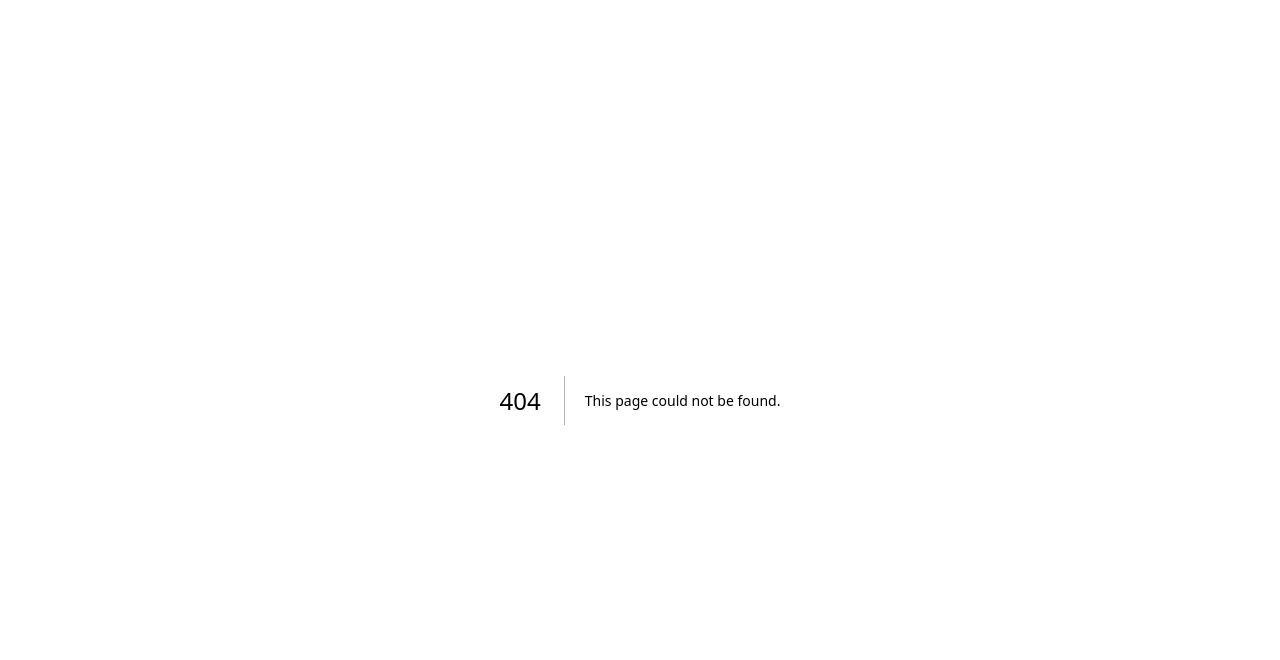
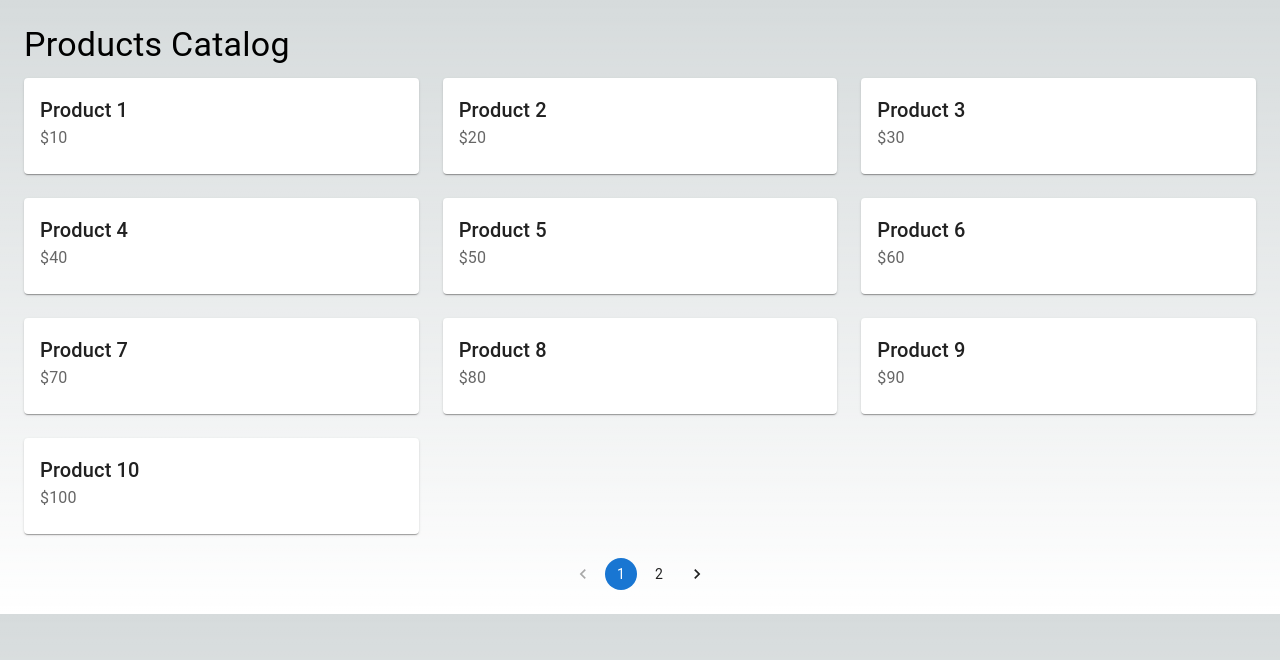
Before and after one commit to vladyslavZinchenko77/anyhr, a Next.js app: page /products in a window 1280 px wide. Before the commit this address had no page. Shown: the top 660 px of the page. Built offline with nearby package versions, Linux system fonts and the light colour scheme; no server answers.

Commit message:
added pages and sitemap

```diff
--- /dev/null
+++ b/src/app/products/page.tsx
@@ -0,0 +1,62 @@
+import { Suspense } from 'react';
+import { Typography, Grid, Card, CardContent, Box } from '@mui/material';
+import CustomPagination from '@/components/common/Pagination/CustomPagination';
+
+interface Product {
+  id: number;
+  name: string;
+  price: number;
+}
+
+interface ProductsResponse {
+  products: Product[];
+  totalPages: number;
+  currentPage: number;
+}
+
+async function getProducts(page: number): Promise<ProductsResponse> {
+  const baseUrl = process.env.NEXT_PUBLIC_BASE_URL || 'http://localhost:3000';
+  const res = await fetch(`${baseUrl}/api/products?page=${page}`, {
+    cache: 'no-store',
+  });
+  if (!res.ok) {
+    throw new Error('Failed to fetch products');
+  }
+  return res.json();
+}
+
+export default async function ProductsPage({
+  searchParams,
+}: {
+  searchParams: { page: string };
+}) {
+  const page = parseInt(searchParams.page || '1');
+  const { products, totalPages, currentPage } = await getProducts(page);
+
+  return (
+    <Box component="main" sx={{ padding: 3 }}>
+      <Typography variant="h4" component="h1" gutterBottom>
+        Products Catalog
+      </Typography>
+      <Grid container spacing={3}>
+        {products.map((product) => (
+          <Grid item xs={12} sm={6} md={4} key={product.id}>
+            <Card>
+              <CardContent>
+                <Typography variant="h6" component="h2">
+                  {product.name}
+                </Typography>
+                <Typography color="text.secondary">${product.price}</Typography>
+              </CardContent>
+            </Card>
+          </Grid>
+        ))}
+      </Grid>
+      <Box sx={{ display: 'flex', justifyContent: 'center', marginTop: 3 }}>
+        <Suspense fallback={<div>Loading...</div>}>
+          <CustomPagination totalPages={totalPages} currentPage={currentPage} />
+        </Suspense>
+      </Box>
+    </Box>
+  );
+}
--- /dev/null
+++ b/src/components/common/Pagination/CustomPagination.tsx
@@ -0,0 +1,32 @@
+'use client';
+
+import { Pagination as MUIPagination } from '@mui/material';
+import { useRouter } from 'next/navigation';
+
+interface CustomPaginationProps {
+  totalPages: number;
+  currentPage: number;
+}
+
+export default function CustomPagination({
+  totalPages,
+  currentPage,
+}: CustomPaginationProps) {
+  const router = useRouter();
+
+  const handlePageChange = (
+    event: React.ChangeEvent<unknown>,
+    value: number
+  ) => {
+    router.push(`/products?page=${value}`);
+  };
+
+  return (
+    <MUIPagination
+      count={totalPages}
+      page={currentPage}
+      onChange={handlePageChange}
+      color="primary"
+    />
+  );
+}
```
Also changed, not shown: src/app/products/[id]/page.tsx (added, +66 -0 lines), src/app/sitemap.ts (added, +24 -0 lines).
